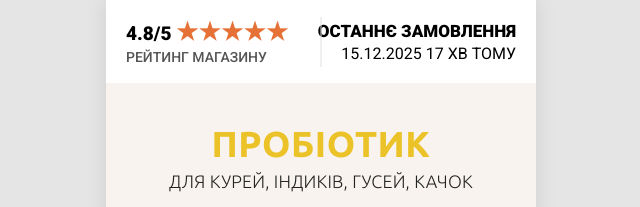
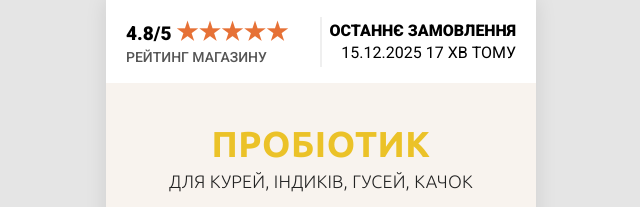
Before and after one commit to Ahamoth/tap1, a plain HTML site: page index.html in a window 1280 px wide. Shown: the top 207 px of the page, 319-959 px from the left. Drawn offline with Linux system fonts and the light colour scheme; a web font is replaced by a local one.

Commit message:
Update index.html

```diff
--- a/index.html
+++ b/index.html
@@ -68,7 +68,7 @@
         .stars { color: #E67136; font-size: 24px; letter-spacing: 1px; }
         .sub-text { font-size: 14px; color: #555; text-transform: uppercase; margin-top: 3px; font-weight: 500;}
         .last-order { text-align: right; }
-        .order-title { font-size: 17px; font-weight: 900; text-transform: uppercase; color: #000; }
+        .order-title { font-weight: 900; text-transform: uppercase; color: #000; }
         .order-time { font-size: 16px; text-transform: uppercase; margin-top: 3px; color: #000; }
 
         /* --- ГЕРОЙ --- */
```
